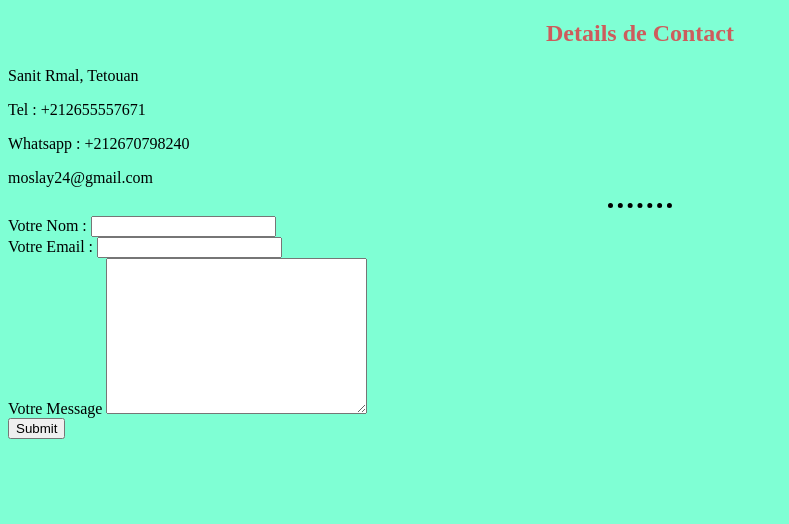
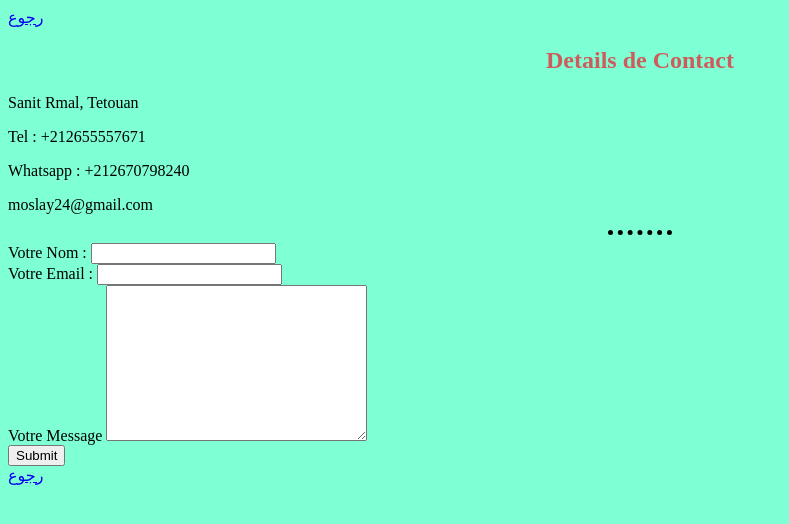
Before and after one commit to Tsmqila/tiltet, a plain HTML site: page Contact-Me.html in a window 1280 px wide. Shown: the whole page, without its empty margins (0-789 px from the left). Drawn offline with Linux system fonts and the light colour scheme; files that its build step writes are made by us from their sources.

Commit message:
Update Contact-Me.html

```diff
--- a/Contact-Me.html
+++ b/Contact-Me.html
@@ -5,6 +5,7 @@
   <title>Contactez-Moi</title>
   <link rel="stylesheet" href="css/styles.css">
 </head>
+  <a href="index.html">رجوع</a>
 <body>
   <style>
     body{
@@ -29,4 +30,5 @@
 
 </form>
 </body>
+  <a href="index.html">رجوع</a>
 </html>
```
